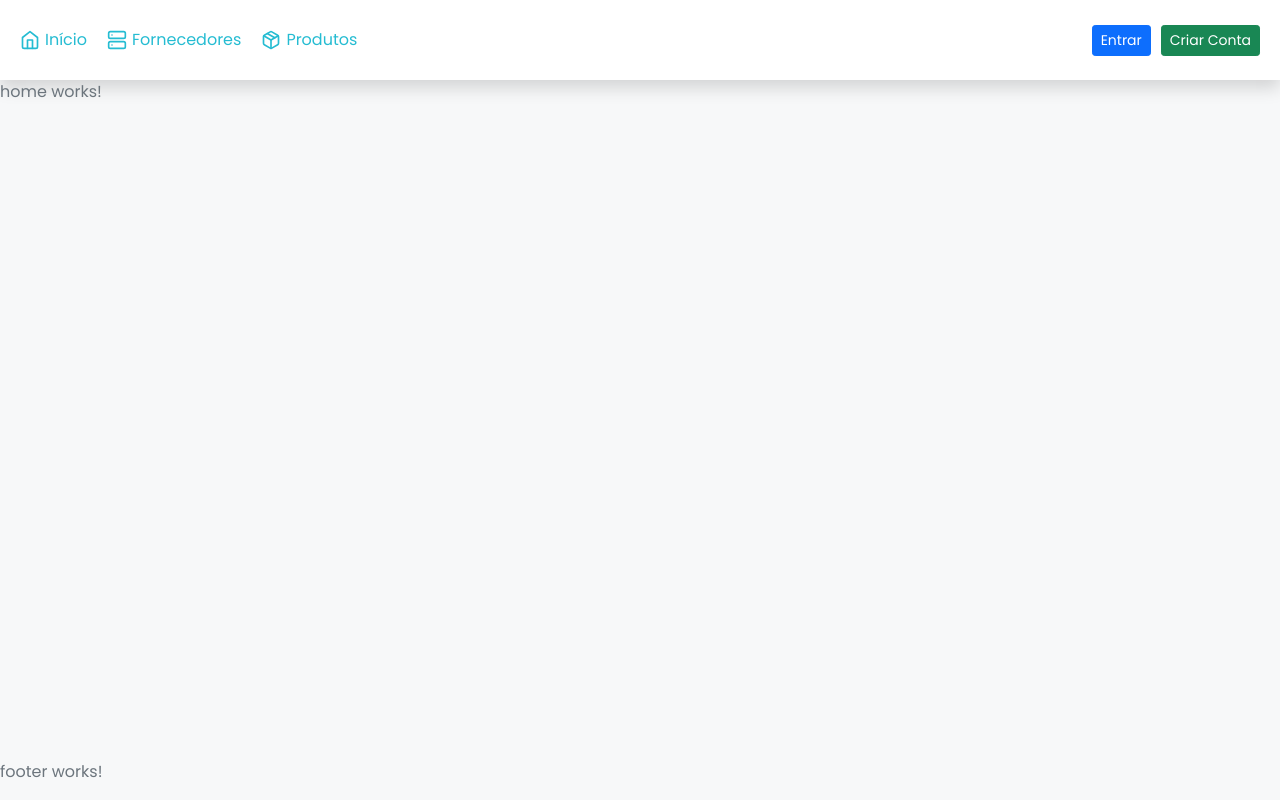
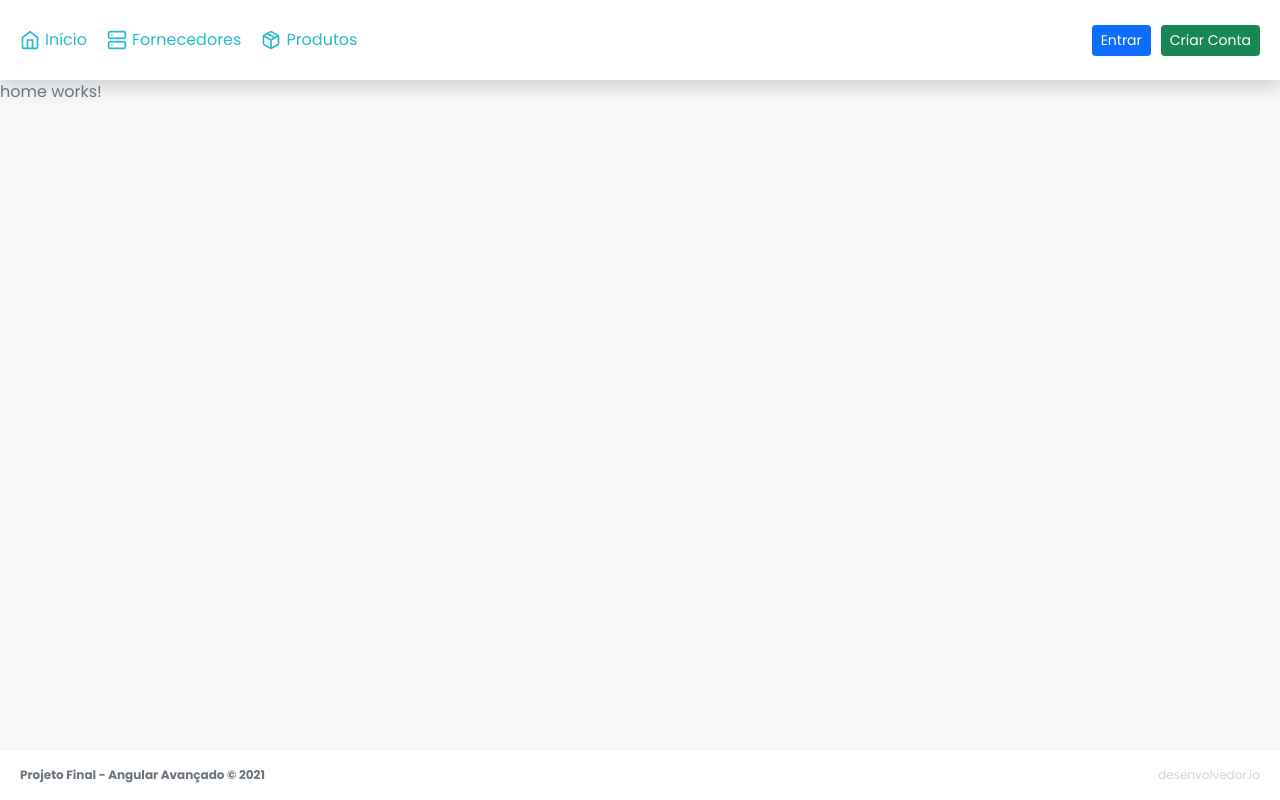
Before and after one commit to imvillacorta/projeto-final-angular-avancado, an Angular app: page /home in a window 1280 px wide. Built offline with nearby package versions, Linux system fonts and the light colour scheme.

Commit message:
Estilização do footer

```diff
--- a/src/app/components/footer/footer.component.html
+++ b/src/app/components/footer/footer.component.html
@@ -1 +1,13 @@
-<p>footer works!</p>
+<div class="footer">
+    <span>
+        Projeto Final - Angular Avançado © 2021
+    </span>
+
+    <a href="https://desenvolvedor.io/curso-online-desenvolvimento-avancado-em-angular"
+       target="_blank">
+        <span>
+            desenvolvedor.io
+        </span>
+    </a>
+
+</div>
--- a/src/app/components/footer/footer.component.scss
+++ b/src/app/components/footer/footer.component.scss
@@ -0,0 +1,19 @@
+@import "../../../scss/variables";
+
+.footer {
+    height: 50px;
+    background: $branca;
+    box-shadow: 0 .5rem 1rem rgba(0,0,0,.15);
+    font-family: 'Poppins-bold';
+    font-size: 12px;
+    display: flex;
+    justify-content: space-between;
+    align-items: center;
+    padding: 0 20px;
+
+    a {
+        color: #ced4da;
+        font-family: 'Poppins';
+        text-decoration: none;
+    }
+}
```
